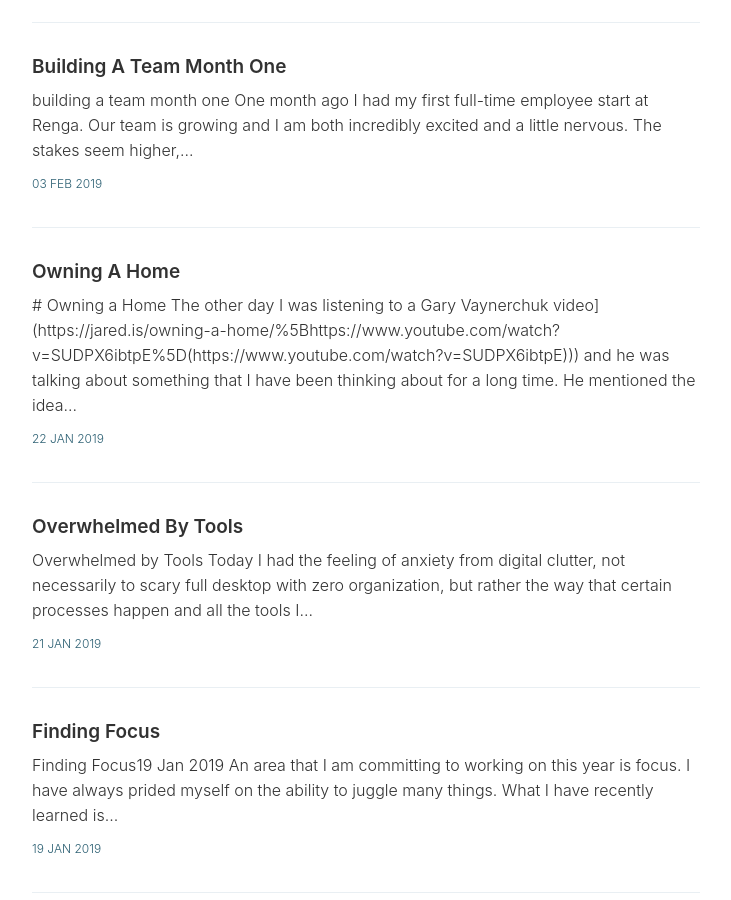
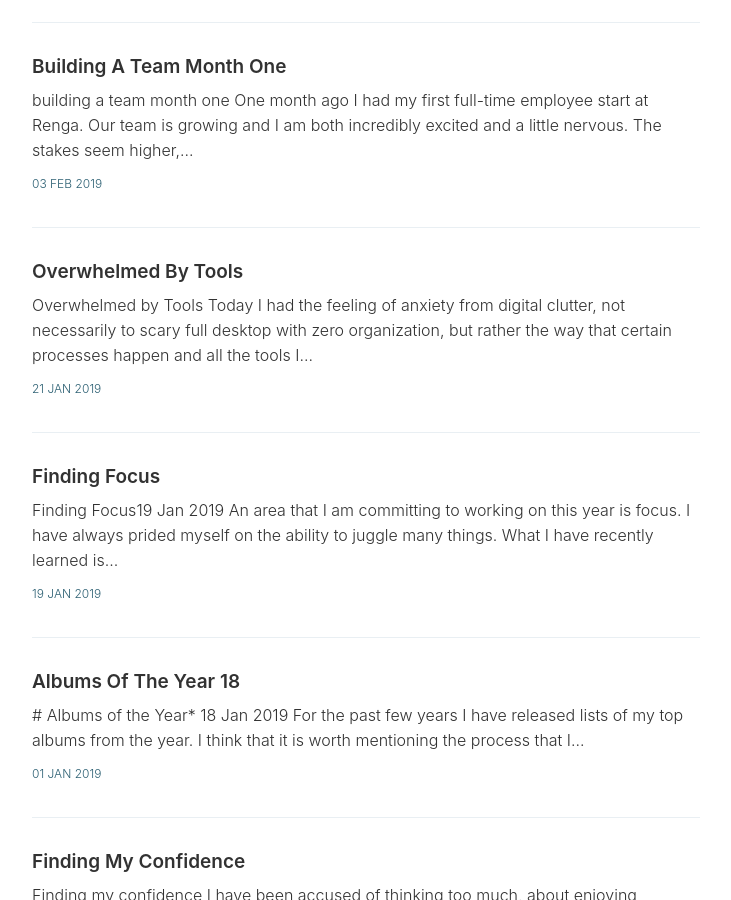
Before and after one commit to jaredhenriques/blog, a Jekyll site: the page built from index.html, in a window 1280 px wide and 900 px high, scrolled down 1197 px. Shown: the whole window, without its empty margins (274-1005 px from the left). Built offline with Jekyll 4.4.1, drawn with Linux system fonts in a browser that asks for light colours; the list of posts is cut into pages by our own code.

Commit message:
Update 2019-01-22-Owning-a-Home.md

```diff
--- a/_posts/2019-01-22-Owning-a-Home.md
+++ b/_posts/2019-01-22-Owning-a-Home.md
@@ -1,6 +1,8 @@
-# # Owning a Home
+---
+published: false
+---
 
-The other day I was listening to a [Gary Vaynerchuk video]([https://jared.is/owning-a-home/%5Bhttps://www.youtube.com/watch?v=SUDPX6ibtpE%5D(https://www.youtube.com/watch?v=SUDPX6ibtpE))](https://jared.is/owning-a-home/%5Bhttps://www.youtube.com/watch?v=SUDPX6ibtpE%5D(https://www.youtube.com/watch?v=SUDPX6ibtpE))) and he was talking about something that I have been thinking about for a long time. He mentioned the idea of selling your home and renting so that you can quit the job you hate. My whole life I have been told that real estate is a smart investment and I would have always agreed, until recently.
+The other day I was listening to a [Gary Vaynerchuk video](https://www.youtube.com/watch?v=SUDPX6ibtpE%5D(https://www.youtube.com/watch?v=SUDPX6ibtpE) and he was talking about something that I have been thinking about for a long time. He mentioned the idea of selling your home and renting so that you can quit the job you hate. My whole life I have been told that real estate is a smart investment and I would have always agreed, until recently.
 
 I live north of Toronto and here starter homes do not really exist. In my town the cheapest home for sale at this time is around $600,000. This home would barely be big enough for our family as it’s around 1000 sqft. If we were to buy this starter home and wanted to put 20% down we would be writing a cheque for $120,000 and still have almost a half a million dollar mortgage. In a couple years time when we would like to have a second child we would need to move.
 
```
